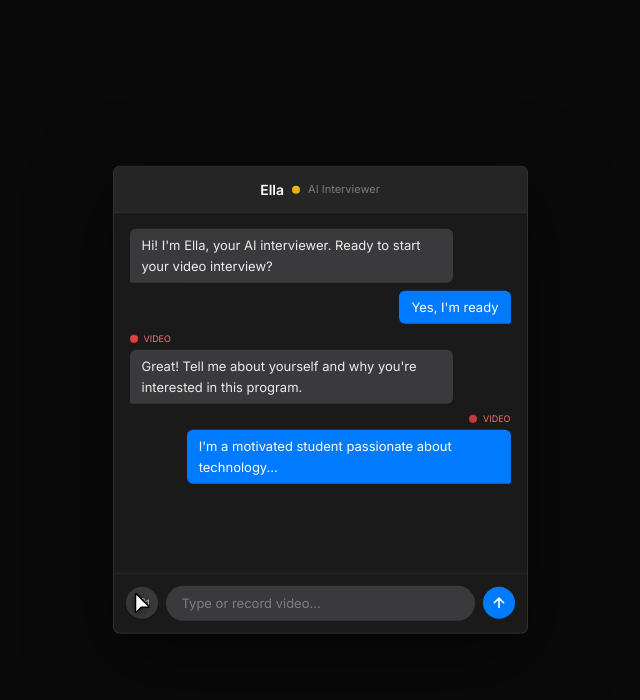
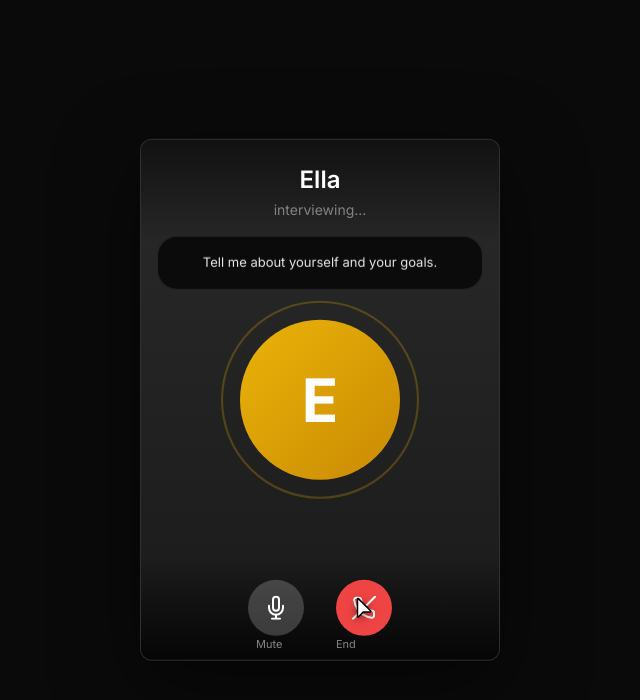
Before and after one commit to rayan-os/motion-ui, a Next.js app: page /ella-demo in a window 1280 px wide. Shown: the top 700 px of the page, without its empty margins (320-960 px from the left). Built offline with nearby package versions, Linux system fonts and the light colour scheme.

Commit message:
Redesign Ella as video call interface with interview flow

```diff
--- a/components/ella/agent-ella-demo.tsx
+++ b/components/ella/agent-ella-demo.tsx
@@ -13,29 +13,13 @@ interface SkillAssessment {
   color: string;
 }
 
-interface ChatMessage {
-  id: string;
-  role: "assistant" | "user";
-  content: string;
-  isVideo?: boolean;
-  skills?: SkillAssessment[];
-  showComplete?: boolean;
-}
-
 const assessedSkills: SkillAssessment[] = [
   { skill: "Communication", score: 85, color: "#10B981" },
   { skill: "Technical Knowledge", score: 78, color: "#3B82F6" },
   { skill: "Problem Solving", score: 92, color: "#8B5CF6" },
 ];
 
-const chatFlow: ChatMessage[] = [
-  { id: "1", role: "assistant", content: "Hi! I'm Ella, your AI interviewer. Ready to start your video interview?" },
-  { id: "2", role: "user", content: "Yes, I'm ready" },
-  { id: "3", role: "assistant", content: "Great! Tell me about yourself and why you're interested in this program.", isVideo: true },
-  { id: "4", role: "user", content: "I'm a motivated student passionate about technology...", isVideo: true },
-  { id: "5", role: "assistant", content: "Excellent! Here's your skill assessment:", skills: assessedSkills },
-  { id: "6", role: "assistant", content: "Your application has been submitted!", showComplete: true },
-];
+type CallState = "calling" | "connected" | "interviewing" | "assessing" | "complete";
 
 // ─────────────────────────────────────────────────────────────
 // Virtual Cursor
@@ -56,7 +40,7 @@ const VirtualCursor = ({ position, clicking, visible }: { position: { x: number;
         </svg>
         {clicking && (
           <motion.div
-            className="absolute top-0 left-0 w-8 h-8 rounded-full bg-[#EAB308]/50"
+            className="absolute top-0 left-0 w-8 h-8 rounded-full bg-[#30D158]/50"
             initial={{ scale: 0.3, opacity: 1 }}
             animate={{ scale: 2.5, opacity: 0 }}
             transition={{ duration: 0.3 }}
@@ -74,18 +58,17 @@ const VirtualCursor = ({ position, clicking, visible }: { position: { x: number;
 
 export default function AgentEllaDemo() {
   const [mounted, setMounted] = useState(false);
-  const [chatMessages, setChatMessages] = useState<ChatMessage[]>([]);
-  const [chatInput, setChatInput] = useState("");
-  const [isTyping, setIsTyping] = useState(false);
-  const [isRecording, setIsRecording] = useState(false);
+  const [callState, setCallState] = useState<CallState>("calling");
+  const [isMuted, setIsMuted] = useState(false);
+  const [currentQuestion, setCurrentQuestion] = useState("");
   const [skillProgress, setSkillProgress] = useState(0);
+  const [showSkills, setShowSkills] = useState(false);
 
-  const [cursorPosition, setCursorPosition] = useState({ x: 200, y: 150 });
+  const [cursorPosition, setCursorPosition] = useState({ x: 200, y: 400 });
   const [cursorClicking, setCursorClicking] = useState(false);
   const [cursorVisible, setCursorVisible] = useState(false);
 
   const containerRef = useRef<HTMLDivElement>(null);
-  const messagesRef = useRef<HTMLDivElement>(null);
   const elementRefs = useRef<Map<string, HTMLElement>>(new Map());
 
   const registerRef = (id: string) => (el: HTMLElement | null) => {
@@ -95,12 +78,6 @@ export default function AgentEllaDemo() {
   useEffect(() => {
     setMounted(true);
   }, []);
-
-  useEffect(() => {
-    if (messagesRef.current) {
-      messagesRef.current.scrollTop = messagesRef.current.scrollHeight;
-    }
-  }, [chatMessages, isTyping]);
 
   const getPos = (id: string) => {
     const el = elementRefs.current.get(id);
@@ -117,100 +94,63 @@ export default function AgentEllaDemo() {
     if (!mounted) return;
     let cancelled = false;
 
-    const typeAndSend = async (text: string, messageIndex: number) => {
-      for (const char of text.split("")) {
-        if (cancelled) break;
-        setChatInput(p => p + char);
-        await new Promise(r => setTimeout(r, 35));
-      }
-      await new Promise(r => setTimeout(r, 200));
+    const runDemo = async () => {
+      while (!cancelled) {
+        // Reset
+        setCallState("calling");
+        setIsMuted(false);
+        setCurrentQuestion("");
+        setSkillProgress(0);
+        setShowSkills(false);
+        setCursorVisible(false);
 
-      const sendPos = getPos("send-btn");
-      if (sendPos) setCursorPosition(sendPos);
-      await new Promise(r => setTimeout(r, 200));
+        await new Promise(r => setTimeout(r, 800));
+
+        // Show cursor and click Start call
+        setCursorVisible(true);
+        const startPos = getPos("start-btn");
+        if (startPos) setCursorPosition(startPos);
+        await new Promise(r => setTimeout(r, 600));
+
         setCursorClicking(true);
         await new Promise(r => setTimeout(r, 80));
         setCursorClicking(false);
 
-      setChatMessages(prev => [...prev, chatFlow[messageIndex]]);
-      setChatInput("");
-      await new Promise(r => setTimeout(r, 300));
+        // Connected
+        setCallState("connected");
+        await new Promise(r => setTimeout(r, 1500));
 
-      if (chatFlow[messageIndex + 1]) {
-        setIsTyping(true);
-        await new Promise(r => setTimeout(r, 500));
-        setIsTyping(false);
-        setChatMessages(prev => [...prev, chatFlow[messageIndex + 1]]);
-      }
-    };
+        // Start interview
+        setCallState("interviewing");
+        setCurrentQuestion("Tell me about yourself and your goals.");
+        await new Promise(r => setTimeout(r, 3000));
 
-    const runDemo = async () => {
-      while (!cancelled) {
-        // Reset
-        setChatMessages([]);
-        setChatInput("");
-        setCursorVisible(false);
-        setIsTyping(false);
-        setIsRecording(false);
-        setSkillProgress(0);
+        setCurrentQuestion("What interests you about this program?");
+        await new Promise(r => setTimeout(r, 3000));
 
-        await new Promise(r => setTimeout(r, 400));
+        setCurrentQuestion("Describe a challenge you've overcome.");
+        await new Promise(r => setTimeout(r, 3000));
 
-        // Ella greeting
-        setChatMessages([chatFlow[0]]);
-        await new Promise(r => setTimeout(r, 800));
-
-        // Show cursor
-        setCursorVisible(true);
-        const inputPos = getPos("chat-input");
-        if (inputPos) setCursorPosition(inputPos);
-        await new Promise(r => setTimeout(r, 300));
-
-        // User ready
-        await typeAndSend("Yes, I'm ready", 1);
-        await new Promise(r => setTimeout(r, 600));
-
-        // Video recording simulation
-        setIsRecording(true);
-        await new Promise(r => setTimeout(r, 800));
-
-        // User responds (video)
-        const inputPos2 = getPos("record-btn");
-        if (inputPos2) setCursorPosition(inputPos2);
-        await new Promise(r => setTimeout(r, 300));
-        setCursorClicking(true);
-        await new Promise(r => setTimeout(r, 80));
-        setCursorClicking(false);
-
-        setChatMessages(prev => [...prev, chatFlow[3]]);
-        setIsRecording(false);
+        // Assessment
+        setCallState("assessing");
+        setCurrentQuestion("");
+        setShowSkills(true);
         await new Promise(r => setTimeout(r, 500));
 
-        // Show assessment
-        setIsTyping(true);
-        await new Promise(r => setTimeout(r, 600));
-        setIsTyping(false);
-        setChatMessages(prev => [...prev, chatFlow[4]]);
-
-        // Animate skill scores
+        // Animate skills
         for (let i = 1; i <= 3; i++) {
           if (cancelled) break;
           setSkillProgress(i);
-          await new Promise(r => setTimeout(r, 400));
+          await new Promise(r => setTimeout(r, 500));
         }
 
-        // Show application sent
-        await new Promise(r => setTimeout(r, 500));
-        setIsTyping(true);
-        await new Promise(r => setTimeout(r, 400));
-        setIsTyping(false);
-        setChatMessages(prev => [...prev, chatFlow[5]]);
+        await new Promise(r => setTimeout(r, 800));
 
-        // Hide cursor
+        // Complete
+        setCallState("complete");
         setCursorVisible(false);
 
-        // Hold
-        await new Promise(r => setTimeout(r, 3000));
+        await new Promise(r => setTimeout(r, 3500));
       }
     };
 
@@ -225,178 +165,183 @@ export default function AgentEllaDemo() {
       {/* Main Window */}
       <motion.div
         ref={containerRef}
-        className="relative z-20 w-[415px]"
+        className="relative z-20 w-[360px]"
         initial={{ opacity: 0, y: 20 }}
         animate={{ opacity: 1, y: [0, -3, 0] }}
         transition={{ opacity: { duration: 0.5 }, y: { duration: 5, repeat: Infinity, ease: "easeInOut" } }}
       >
         <VirtualCursor position={cursorPosition} clicking={cursorClicking} visible={cursorVisible} />
 
-        <div className="rounded-[7px] overflow-hidden bg-[#1a1a1a] border border-white/[0.1]" style={{ boxShadow: "0 25px 80px rgba(0,0,0,0.5)" }}>
+        <div className="rounded-[12px] overflow-hidden bg-[#1a1a1a] border border-white/[0.1]" style={{ boxShadow: "0 25px 80px rgba(0,0,0,0.5)" }}>
 
-          {/* Header */}
-          <div className="flex items-center justify-center gap-2 px-4 py-3 bg-[#252525] border-b border-white/[0.06]">
-            <span className="text-[14px] font-semibold text-white">Ella</span>
-            <span className="w-2 h-2 rounded-full bg-[#EAB308]" />
-            <span className="text-[11px] text-white/40">AI Interviewer</span>
+          {/* Video Call Screen */}
+          <div className="relative h-[520px] bg-gradient-to-b from-[#2a2a2a] to-[#1a1a1a] overflow-hidden">
+
+            {/* Ella's "Video" - Avatar placeholder */}
+            <div className="absolute inset-0 flex items-center justify-center">
+              <div className="relative">
+                {/* Avatar circle */}
+                <motion.div
+                  className="w-40 h-40 rounded-full bg-gradient-to-br from-[#EAB308] to-[#CA8A04] flex items-center justify-center"
+                  animate={callState === "connected" || callState === "interviewing" ? { scale: [1, 1.02, 1] } : {}}
+                  transition={{ duration: 2, repeat: Infinity }}
+                >
+                  <span className="text-6xl font-bold text-white">E</span>
+                </motion.div>
+
+                {/* Speaking indicator */}
+                {(callState === "interviewing") && (
+                  <motion.div
+                    className="absolute -inset-3 rounded-full border-2 border-[#EAB308]"
+                    animate={{ scale: [1, 1.15, 1], opacity: [0.5, 0, 0.5] }}
+                    transition={{ duration: 1.5, repeat: Infinity }}
+                  />
+                )}
+              </div>
             </div>
 
-          {/* Chat Area */}
-          <div className="flex flex-col h-[420px]">
-            <div ref={messagesRef} className="flex-1 overflow-y-auto p-4 space-y-2">
-              <AnimatePresence mode="popLayout">
-                {chatMessages.map((msg) => (
-                  <motion.div
-                    key={msg.id}
-                    className={`flex ${msg.role === "user" ? "justify-end" : "justify-start"}`}
-                    initial={{ opacity: 0, y: 6 }}
-                    animate={{ opacity: 1, y: 0 }}
-                    transition={{ duration: 0.15 }}
+            {/* Top overlay - Name and status */}
+            <div className="absolute top-0 left-0 right-0 p-6 bg-gradient-to-b from-black/60 to-transparent">
+              <div className="text-center">
+                <h2 className="text-2xl font-semibold text-white">Ella</h2>
+                <motion.p
+                  className="text-sm text-white/60 mt-1"
+                  animate={{ opacity: [0.6, 1, 0.6] }}
+                  transition={{ duration: 2, repeat: Infinity }}
                 >
-                    <div className={`max-w-[85%]`}>
-                      {/* Video indicator */}
-                      {msg.isVideo && (
-                        <div className={`flex items-center gap-1.5 mb-1 ${msg.role === "user" ? "justify-end" : "justify-start"}`}>
-                          <div className="w-2 h-2 rounded-full bg-red-500 animate-pulse" />
-                          <span className="text-[9px] text-red-400">VIDEO</span>
+                  {callState === "calling" && "calling..."}
+                  {callState === "connected" && "connected"}
+                  {callState === "interviewing" && "interviewing..."}
+                  {callState === "assessing" && "analyzing responses..."}
+                  {callState === "complete" && "interview complete"}
+                </motion.p>
               </div>
-                      )}
-
-                      <div
-                        className={`px-3 py-1.5 text-[13px] leading-relaxed ${
-                          msg.role === "user"
-                            ? "bg-[#007AFF] text-white rounded-[6px] rounded-br-[2px]"
-                            : "bg-[#3a3a3c] text-white/90 rounded-[6px] rounded-bl-[2px]"
-                        }`}
-                      >
-                        {msg.content}
             </div>
 
-                      {/* Skill Assessment */}
-                      {msg.skills && (
+            {/* Current Question Overlay */}
+            <AnimatePresence>
+              {currentQuestion && (
                 <motion.div
-                          className="mt-2 space-y-2 p-3 rounded-[6px] bg-white/[0.03] border border-white/[0.08]"
-                          initial={{ opacity: 0 }}
-                          animate={{ opacity: 1 }}
-                          transition={{ delay: 0.1 }}
+                  className="absolute top-24 left-4 right-4"
+                  initial={{ opacity: 0, y: -10 }}
+                  animate={{ opacity: 1, y: 0 }}
+                  exit={{ opacity: 0, y: -10 }}
                 >
-                          {msg.skills.map((skill, idx) => (
+                  <div className="bg-black/70 backdrop-blur-sm rounded-lg p-4 border border-white/10">
+                    <p className="text-[13px] text-white/90 text-center">{currentQuestion}</p>
+                  </div>
+                </motion.div>
+              )}
+            </AnimatePresence>
+
+            {/* Skills Assessment Overlay */}
+            <AnimatePresence>
+              {showSkills && (
                 <motion.div
-                              key={skill.skill}
-                              initial={{ opacity: 0, x: -8 }}
-                              animate={{ opacity: 1, x: 0 }}
-                              transition={{ delay: 0.1 + idx * 0.1 }}
+                  className="absolute top-20 left-4 right-4"
+                  initial={{ opacity: 0, scale: 0.95 }}
+                  animate={{ opacity: 1, scale: 1 }}
+                  exit={{ opacity: 0, scale: 0.95 }}
                 >
+                  <div className="bg-black/80 backdrop-blur-md rounded-lg p-4 border border-white/10">
+                    <p className="text-[11px] text-white/50 uppercase tracking-wider mb-3">Skill Assessment</p>
+                    <div className="space-y-3">
+                      {assessedSkills.map((skill, idx) => (
+                        <div key={skill.skill}>
                           <div className="flex items-center justify-between mb-1">
-                                <span className="text-[11px] text-white/70">{skill.skill}</span>
-                                <span className="text-[11px] font-medium" style={{ color: skill.color }}>
+                            <span className="text-[12px] text-white/80">{skill.skill}</span>
+                            <span className="text-[12px] font-medium" style={{ color: skill.color }}>
                               {skillProgress > idx ? `${skill.score}%` : "..."}
                             </span>
                           </div>
-                              <div className="h-1.5 bg-white/10 rounded-full overflow-hidden">
+                          <div className="h-2 bg-white/10 rounded-full overflow-hidden">
                             <motion.div
                               className="h-full rounded-full"
                               style={{ backgroundColor: skill.color }}
                               initial={{ width: 0 }}
                               animate={{ width: skillProgress > idx ? `${skill.score}%` : 0 }}
-                                  transition={{ duration: 0.5, delay: idx * 0.1 }}
+                              transition={{ duration: 0.6, delay: idx * 0.15 }}
                             />
                           </div>
-                            </motion.div>
-                          ))}
-                        </motion.div>
-                      )}
-
-                      {/* Application sent */}
-                      {msg.showComplete && (
-                        <motion.div
-                          className="mt-2 p-3 rounded-[6px] bg-[#30D158]/15 border border-[#30D158]/25"
-                          initial={{ opacity: 0, scale: 0.95 }}
-                          animate={{ opacity: 1, scale: 1 }}
-                          transition={{ delay: 0.1 }}
-                        >
-                          <div className="flex items-center gap-2">
-                            <div className="w-5 h-5 rounded-[4px] bg-[#30D158]/20 flex items-center justify-center">
-                              <svg width="12" height="12" viewBox="0 0 24 24" fill="none" className="text-[#30D158]">
-                                <path d="M5 12l5 5L20 7" stroke="currentColor" strokeWidth="2.5" strokeLinecap="round" strokeLinejoin="round"/>
-                              </svg>
                         </div>
-                            <span className="text-[12px] font-medium text-[#30D158]">Application Sent</span>
-                          </div>
-                        </motion.div>
-                      )}
-                    </div>
-                  </motion.div>
-                ))}
-              </AnimatePresence>
-
-              {isTyping && (
-                <motion.div className="flex justify-start" initial={{ opacity: 0 }} animate={{ opacity: 1 }}>
-                  <div className="px-3 py-2 rounded-[6px] rounded-bl-[2px] bg-[#3a3a3c]">
-                    <div className="flex gap-1">
-                      {[0, 1, 2].map((i) => (
-                        <motion.div
-                          key={i}
-                          className="w-1.5 h-1.5 rounded-full bg-white/40"
-                          animate={{ y: [0, -3, 0] }}
-                          transition={{ duration: 0.4, repeat: Infinity, delay: i * 0.1 }}
-                        />
                       ))}
                     </div>
                   </div>
                 </motion.div>
               )}
+            </AnimatePresence>
+
+            {/* Complete Badge */}
+            <AnimatePresence>
+              {callState === "complete" && (
+                <motion.div
+                  className="absolute bottom-32 left-4 right-4"
+                  initial={{ opacity: 0, y: 20 }}
+                  animate={{ opacity: 1, y: 0 }}
+                >
+                  <div className="bg-[#30D158]/20 backdrop-blur-sm rounded-lg p-4 border border-[#30D158]/30">
+                    <div className="flex items-center justify-center gap-2">
+                      <div className="w-6 h-6 rounded-full bg-[#30D158] flex items-center justify-center">
+                        <svg width="14" height="14" viewBox="0 0 24 24" fill="none" className="text-white">
+                          <path d="M5 12l5 5L20 7" stroke="currentColor" strokeWidth="2.5" strokeLinecap="round" strokeLinejoin="round"/>
+                        </svg>
                       </div>
+                      <span className="text-[14px] font-medium text-[#30D158]">Application Sent</span>
+                    </div>
+                  </div>
+                </motion.div>
+              )}
+            </AnimatePresence>
 
-            {/* Input */}
-            <div className="p-3 border-t border-white/[0.06]">
-              <div className="flex items-center gap-2">
-                {/* Record button */}
+            {/* Bottom Controls */}
+            <div className="absolute bottom-0 left-0 right-0 p-6 bg-gradient-to-t from-black/80 to-transparent">
+              <div className="flex items-center justify-center gap-8">
+                {/* Mute Button */}
                 <motion.button
-                  ref={registerRef("record-btn")}
-                  className={`w-8 h-8 rounded-full flex items-center justify-center flex-shrink-0 transition-colors ${
-                    isRecording ? "bg-red-500" : "bg-[#3a3a3c] hover:bg-[#4a4a4c]"
+                  onClick={() => setIsMuted(!isMuted)}
+                  className={`w-14 h-14 rounded-full flex items-center justify-center transition-colors ${
+                    isMuted ? "bg-red-500" : "bg-white/20"
                   }`}
                   whileTap={{ scale: 0.95 }}
                 >
-                  {isRecording ? (
-                    <motion.div
-                      className="w-3 h-3 bg-white rounded-sm"
-                      animate={{ scale: [1, 0.8, 1] }}
-                      transition={{ duration: 1, repeat: Infinity }}
-                    />
+                  {isMuted ? (
+                    <svg width="24" height="24" viewBox="0 0 24 24" fill="none" className="text-white">
+                      <path d="M1 1l22 22M9 9v3a3 3 0 0 0 5.12 2.12M15 9.34V4a3 3 0 0 0-5.94-.6" stroke="currentColor" strokeWidth="2" strokeLinecap="round"/>
+                      <path d="M17 16.95A7 7 0 0 1 5 12v-2m14 0v2a7 7 0 0 1-.11 1.23" stroke="currentColor" strokeWidth="2" strokeLinecap="round"/>
+                      <path d="M12 19v4M8 23h8" stroke="currentColor" strokeWidth="2" strokeLinecap="round"/>
+                    </svg>
                   ) : (
-                    <svg width="14" height="14" viewBox="0 0 24 24" fill="none" className="text-white/60">
-                      <path d="M23 7l-7 5 7 5V7z" stroke="currentColor" strokeWidth="2" strokeLinecap="round" strokeLinejoin="round"/>
-                      <rect x="1" y="5" width="15" height="14" rx="2" stroke="currentColor" strokeWidth="2"/>
+                    <svg width="24" height="24" viewBox="0 0 24 24" fill="none" className="text-white">
+                      <path d="M12 1a3 3 0 0 0-3 3v8a3 3 0 0 0 6 0V4a3 3 0 0 0-3-3z" stroke="currentColor" strokeWidth="2"/>
+                      <path d="M19 10v2a7 7 0 0 1-14 0v-2" stroke="currentColor" strokeWidth="2" strokeLinecap="round"/>
+                      <path d="M12 19v4M8 23h8" stroke="currentColor" strokeWidth="2" strokeLinecap="round"/>
                     </svg>
                   )}
                 </motion.button>
+                <span className="text-[11px] text-white/50 absolute bottom-2 left-1/2 -translate-x-16">Mute</span>
 
-                <div
-                  ref={registerRef("chat-input")}
-                  className="flex-1 px-4 py-2 rounded-full bg-[#3a3a3c] text-[13px]"
-                >
-                  <span className={chatInput ? "text-white" : "text-white/35"}>
-                    {chatInput || (isRecording ? "Recording..." : "Type or record video...")}
-                    {chatInput && (
-                      <motion.span
-                        className="inline-block w-0.5 h-3.5 bg-[#007AFF] ml-0.5 align-middle"
-                        animate={{ opacity: [1, 0, 1] }}
-                        transition={{ duration: 0.4, repeat: Infinity }}
-                      />
-                    )}
-                  </span>
-                </div>
+                {/* Start/End Call Button */}
                 <motion.button
-                  ref={registerRef("send-btn")}
-                  className="w-8 h-8 rounded-full bg-[#007AFF] flex items-center justify-center flex-shrink-0"
+                  ref={registerRef("start-btn")}
+                  className={`w-14 h-14 rounded-full flex items-center justify-center ${
+                    callState === "calling" ? "bg-[#30D158]" : "bg-red-500"
+                  }`}
                   whileTap={{ scale: 0.95 }}
                 >
-                  <svg width="16" height="16" viewBox="0 0 24 24" fill="none" className="text-white">
-                    <path d="M12 19V5M5 12l7-7 7 7" stroke="currentColor" strokeWidth="2.5" strokeLinecap="round" strokeLinejoin="round"/>
+                  {callState === "calling" ? (
+                    <svg width="24" height="24" viewBox="0 0 24 24" fill="none" className="text-white">
+                      <path d="M22 16.92v3a2 2 0 0 1-2.18 2 19.79 19.79 0 0 1-8.63-3.07 19.5 19.5 0 0 1-6-6 19.79 19.79 0 0 1-3.07-8.67A2 2 0 0 1 4.11 2h3a2 2 0 0 1 2 1.72 12.84 12.84 0 0 0 .7 2.81 2 2 0 0 1-.45 2.11L8.09 9.91a16 16 0 0 0 6 6l1.27-1.27a2 2 0 0 1 2.11-.45 12.84 12.84 0 0 0 2.81.7A2 2 0 0 1 22 16.92z" stroke="currentColor" strokeWidth="2"/>
                     </svg>
+                  ) : (
+                    <svg width="24" height="24" viewBox="0 0 24 24" fill="none" className="text-white">
+                      <path d="M10.68 13.31a16 16 0 0 0 3.41 2.6l1.27-1.27a2 2 0 0 1 2.11-.45 12.84 12.84 0 0 0 2.81.7 2 2 0 0 1 1.72 2v3a2 2 0 0 1-2.18 2 19.79 19.79 0 0 1-8.63-3.07 19.42 19.42 0 0 1-3.33-2.67m-2.67-3.34a19.79 19.79 0 0 1-3.07-8.63A2 2 0 0 1 4.11 2h3a2 2 0 0 1 2 1.72 12.84 12.84 0 0 0 .7 2.81 2 2 0 0 1-.45 2.11L8.09 9.91" stroke="currentColor" strokeWidth="2" strokeLinecap="round"/>
+                      <path d="M23 1L1 23" stroke="currentColor" strokeWidth="2" strokeLinecap="round"/>
+                    </svg>
+                  )}
                 </motion.button>
+                <span className="text-[11px] text-white/50 absolute bottom-2 left-1/2 translate-x-4">
+                  {callState === "calling" ? "Start call" : "End"}
+                </span>
               </div>
             </div>
           </div>
```
Lines whose indentation alone changed are shown as unchanged.
